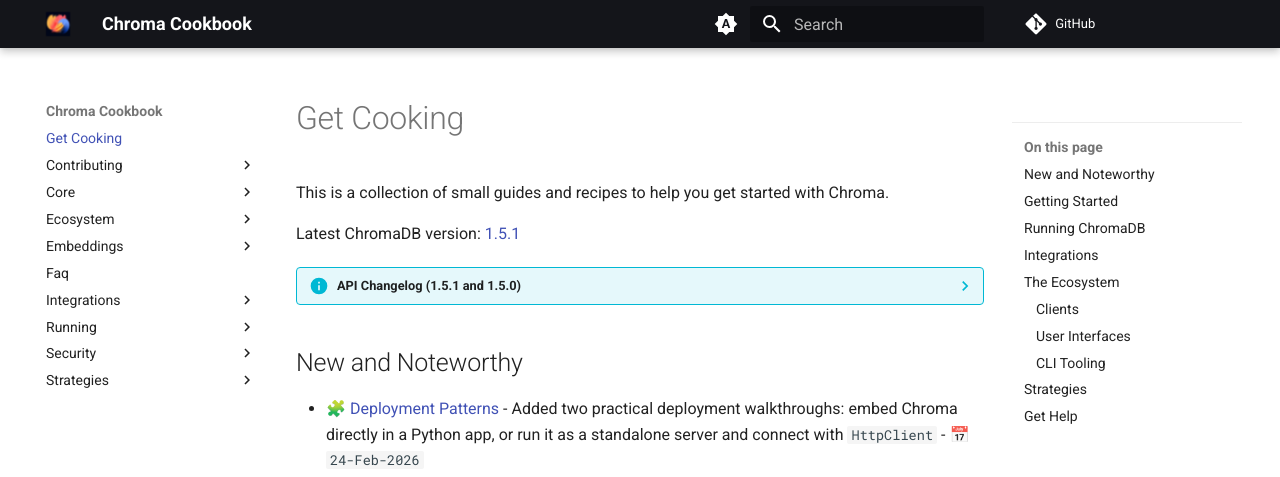
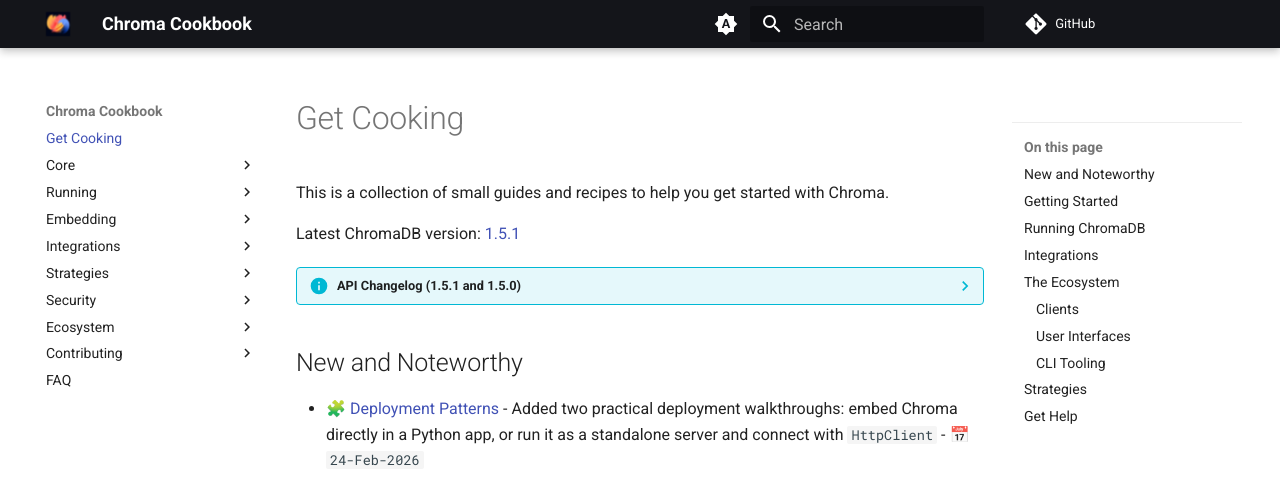
Before and after one commit to amikos-tech/chroma-cookbook, an MkDocs documentation site: the page built from docs/index.md, in a window 1280 px wide. Shown: the top 477 px of the page. Built offline with MkDocs 1.6.1 and Material for MkDocs 9.7.7, drawn with Linux system fonts in a browser that asks for light colours; comment, search, counter and statistics services are not loaded; some of the changed lines change nothing that is shown.

Commit message:
Reorder docs sidebar sections

```diff
--- a/mkdocs.yml
+++ b/mkdocs.yml
@@ -3,6 +3,79 @@
 site_description: Recipes and operational guides for building with Chroma.
 repo_url: https://github.com/amikos-tech/chroma-cookbook
 copyright: "Amikos Tech LTD, 2025 (Chroma contributors)"
+nav:
+  - index.md
+  - Core:
+      - core/index.md
+      - core/api.md
+      - core/clients.md
+      - core/collections.md
+      - core/concepts.md
+      - core/configuration.md
+      - core/document-ids.md
+      - core/filters.md
+      - core/install.md
+      - core/resources.md
+      - core/storage-layout.md
+      - core/system_constraints.md
+      - core/tenants-and-databases.md
+      - Advanced:
+          - core/advanced/queries.md
+          - core/advanced/wal-pruning.md
+          - core/advanced/wal.md
+  - Running:
+      - running/deployment-patterns.md
+      - running/health-checks.md
+      - running/maintenance.md
+      - running/performance-tips.md
+      - running/road-to-prod.md
+      - running/running-chroma.md
+      - running/systemd-service.md
+  - Embedding:
+      - embeddings/bring-your-own-embeddings.md
+      - embeddings/cross-encoders.md
+      - embeddings/embedding-models.md
+      - embeddings/gpu-support.md
+  - Integrations:
+      - Langchain:
+          - integrations/langchain/index.md
+          - integrations/langchain/embeddings.md
+          - integrations/langchain/retrievers.md
+      - Llamaindex:
+          - integrations/llamaindex/index.md
+          - integrations/llamaindex/embeddings.md
+      - Ollama:
+          - integrations/ollama/index.md
+          - integrations/ollama/embeddings.md
+  - Strategies:
+      - strategies/backup.md
+      - strategies/batching.md
+      - strategies/cors.md
+      - strategies/keyword-search.md
+      - strategies/memory-management.md
+      - strategies/multi-category-filters.md
+      - strategies/privacy.md
+      - strategies/rebuilding.md
+      - strategies/time-based-queries.md
+      - Multi-Tenancy:
+          - strategies/multi-tenancy/index.md
+          - strategies/multi-tenancy/authorization-model-impl-with-openfga.md
+          - strategies/multi-tenancy/authorization-model-with-openfga.md
+          - strategies/multi-tenancy/multi-user-basic-auth.md
+          - strategies/multi-tenancy/naive-multi-tenancy.md
+  - Security:
+      - security/index.md
+      - security/auth-1.0.x.md
+      - security/chroma-ssl-cert.md
+      - security/legacy-auth.md
+      - security/ssl-proxies.md
+  - Ecosystem:
+      - ecosystem/clients.md
+  - Contributing:
+      - contributing/getting-started.md
+      - contributing/useful-shortcuts.md
+  - FAQ:
+      - faq/index.md
 theme:
   name: material
   custom_dir: overrides
```
